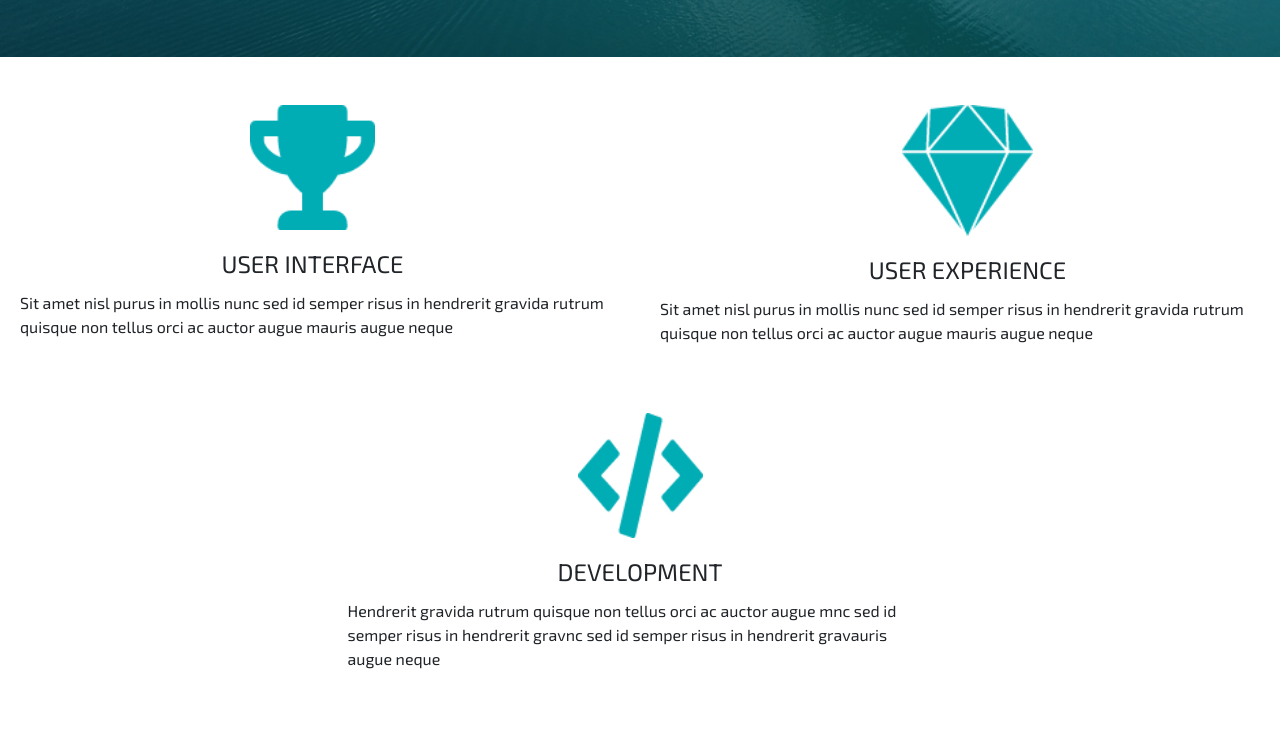
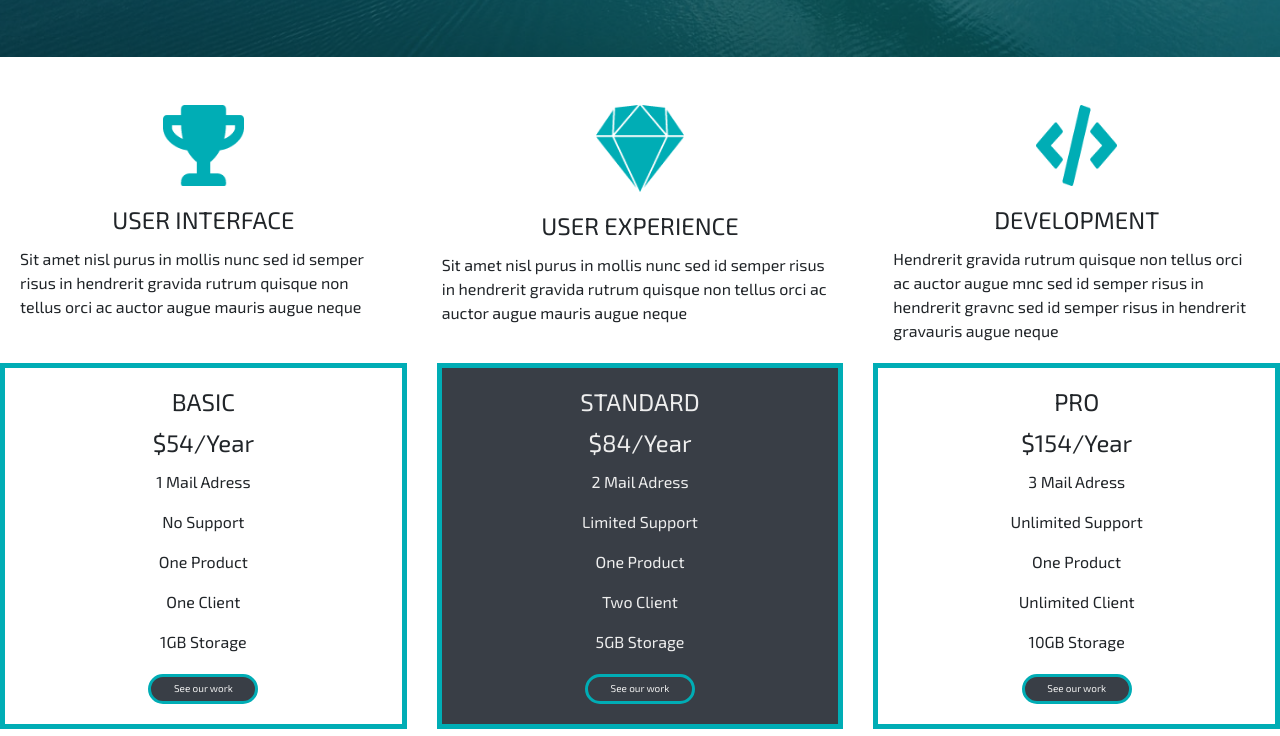
Before and after one commit to hulapyk/Bootopgave, a website: page index.html in a window 1280 px wide. Shown: the part 743-1479 px from the top of the page. Drawn offline with nearby package versions, Linux system fonts and the light colour scheme.

Commit message:
Samme ting som sidst, NU SOM DESKTOP :O

```diff
--- a/css/styles.scss
+++ b/css/styles.scss
@@ -70,7 +70,7 @@ body {
     font-size: 40px;
     color: $IFWhite;
     position: absolute;
-    top: 90%;
+    top: 70%;
     left: 50%;
     transform: translate(-50%, -50%);
 }
@@ -91,3 +91,26 @@ body {
     background: $IFLighterGrey;
     color: $IFWhite;
 }
+
+@media screen and (min-width: 1600px) {
+
+    .bg-image{
+        height: 1000px;
+    }
+
+    .headerDownIcon{
+        position: absolute;
+        top: 90%;
+    }
+
+    .headerButton{
+        margin-top: 200px;
+    }
+
+    .mt-lg-BIG {
+        margin-top: 100px !important;
+        margin-left: 50px !important;
+        margin-right: 50px !important;
+    }
+
+}
--- a/index.html
+++ b/index.html
@@ -2,7 +2,7 @@
 <html lang="en">
 <head>
     <meta charset="UTF-8">
-    <title>Dashboard</title>
+    <title>Interfancy</title>
     <meta name="robots" content="All">
     <meta name="author" content="Daniel & Halfdan // MMD Nyk F. 2020">
     <meta name="copyright" content="Nej.">
@@ -81,9 +81,9 @@
 
 <div class="row justify-content-md-center">
 
-  <div class="col-12 col-md-6">
+  <div class="col-12 col-md-6 col-lg-4">
 
-    <div class="card mt-5 mt-md-5 border-0">
+    <div class="card mt-5 mt-md-5 mt-lg-BIG border-0">
 
       <img class="card-img-top featuresImages" src="images/trophy-solid.png" alt="Trofæ Ikon">
 
@@ -96,9 +96,9 @@
 
   </div>
 
-  <div class="col-12 col-md-6">
+  <div class="col-12 col-md-6 col-lg-4">
 
-    <div class="row card mt-5 mt-md-5 border-0">
+    <div class="row card mt-5 mt-md-5 mt-lg-BIG border-0">
 
       <img class="card-img-top featuresImages" src="images/sketch-brands.png" alt="Trofæ Ikon">
 
@@ -111,9 +111,9 @@
 
   </div>
 
-  <div class="col-12 col-md-6">
+  <div class="col-12 col-md-6 col-lg-4">
 
-      <div class="card mt-5 border-0">
+      <div class="card mt-5 mt-lg-BIG border-0">
 
         <img class="card-img-top featuresImages" src="images/code-solid.png" alt="Trofæ Ikon">
 
@@ -131,9 +131,9 @@
 
 <div class="row justify-content-md-center">
 
-  <div class="col-12 col-md-6">
+  <div class="col-12 col-md-6 col-lg-4">
 
-    <div class="card border-primary mb-5 mt-5 mt-md-5">
+    <div class="card border-primary mb-5 mt-5 mt-md-5 mt-lg-0 mt-lg-BIG">
       <div class="card-body">
         <h4 class="card-title text-center">BASIC</h4>
         <h4 class="card-title text-center">$54/Year</h4>
@@ -148,9 +148,9 @@
 
   </div>
 
-  <div class="col-12 col-md-6">
+  <div class="col-12 col-md-6 col-lg-4">
 
-    <div class="card border-primary mb-5 blkBG mt-md-5">
+    <div class="card border-primary mb-5 blkBG mt-md-5 mt-lg-0 mt-lg-BIG">
       <div class="card-body">
         <h4 class="card-title text-center">STANDARD</h4>
         <h4 class="card-title text-center">$84/Year</h4>
@@ -165,9 +165,9 @@
 
   </div>
 
-  <div class="col-12 col-md-6">
+  <div class="col-12 col-md-6 col-lg-4">
 
-    <div class="card border-primary mb-5">
+    <div class="card border-primary mb-5 mt-lg-0 mt-lg-BIG">
       <div class="card-body">
         <h4 class="card-title text-center">PRO</h4>
         <h4 class="card-title text-center">$154/Year</h4>
```
Also changed, not shown: css/styles.css, 1 other file.
